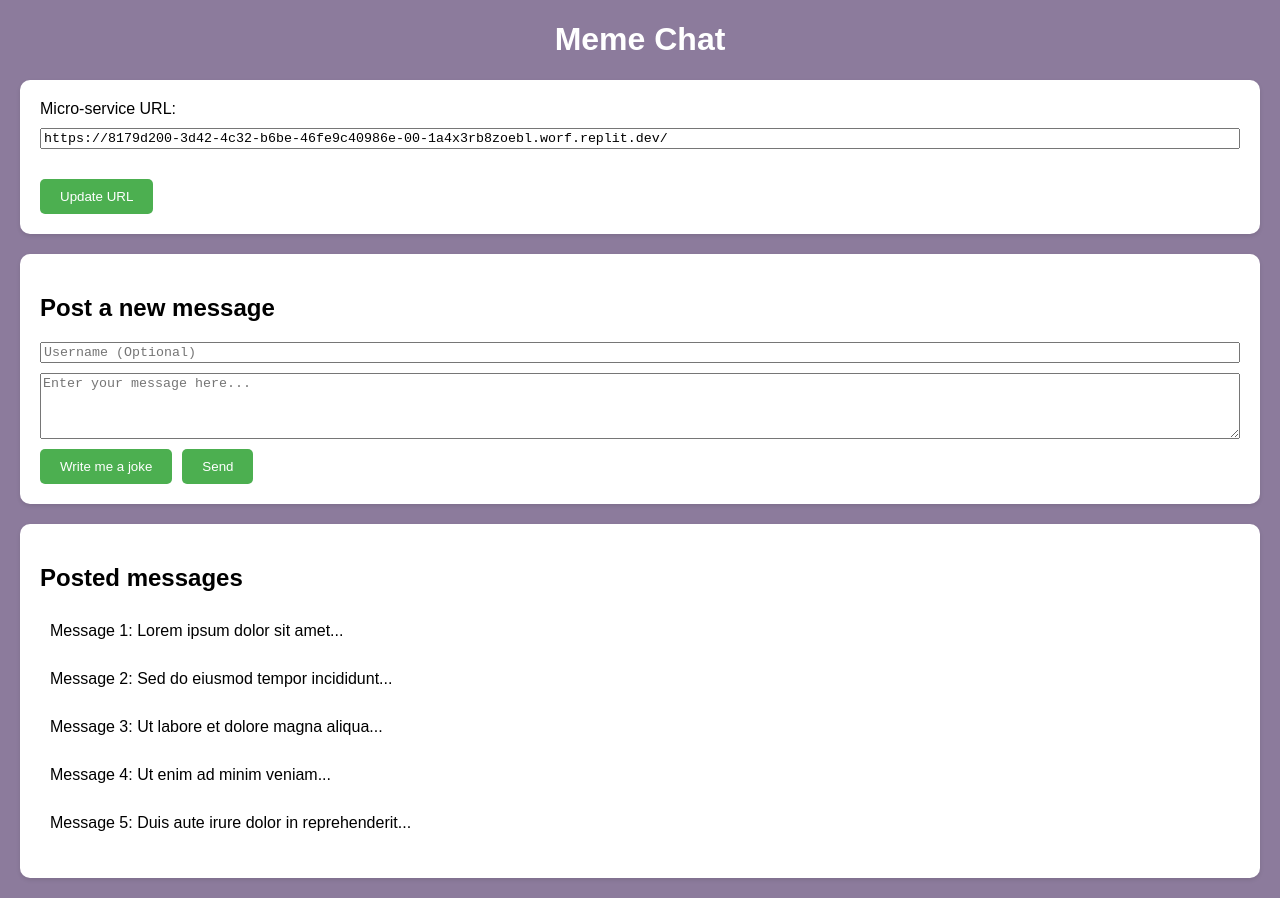
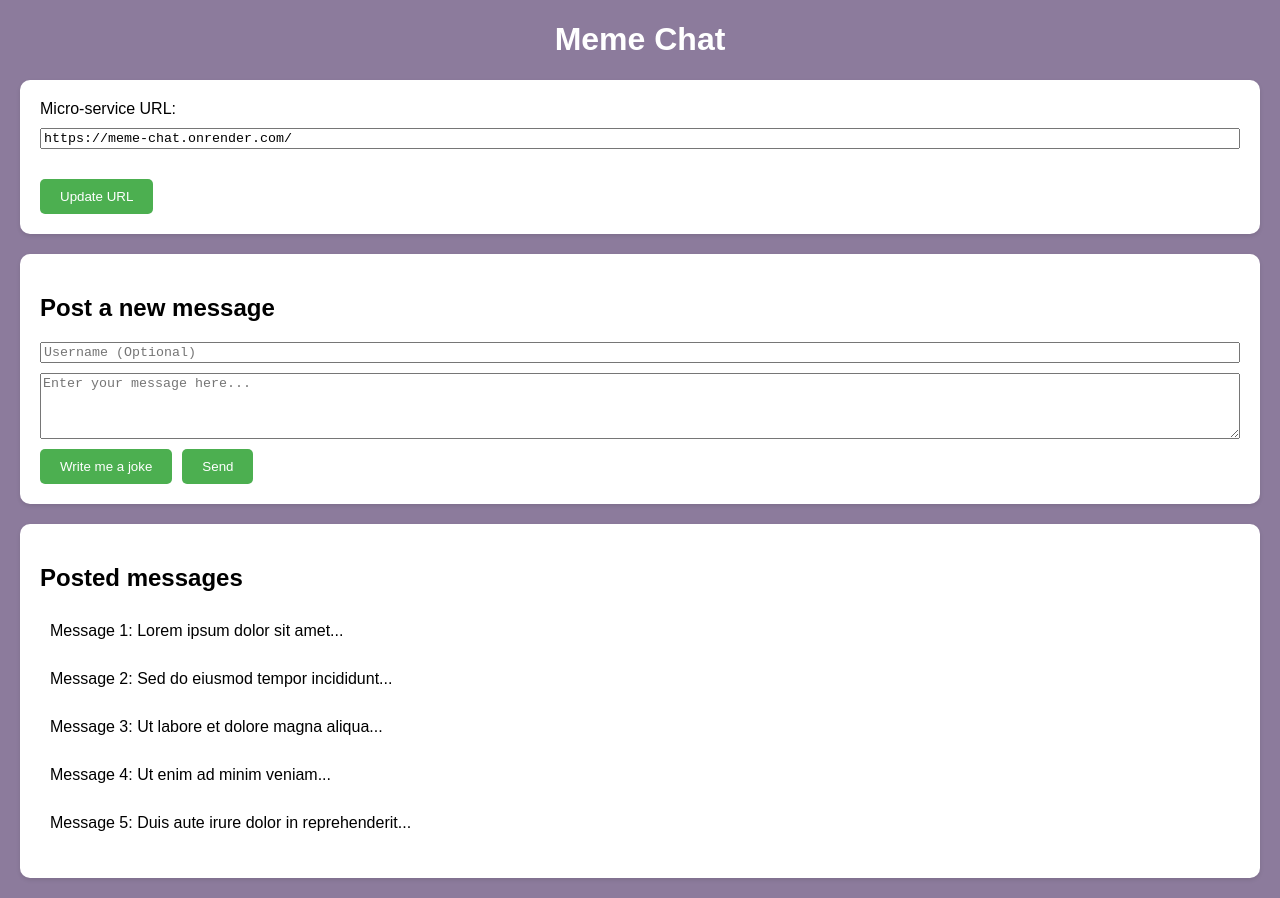
Before and after one commit to danielhuf/cs-architectures-applicatives, a plain HTML site: page TP1-3/client/index.html in a window 1280 px wide. Drawn offline with Linux system fonts and the light colour scheme; no server answers.

Commit message:
Update index.html

```diff
--- a/TP1-3/client/index.html
+++ b/TP1-3/client/index.html
@@ -12,7 +12,7 @@
       </header>
       <section id="service-url">
           <label for="microservice-url">Micro-service URL:</label>
-          <input type="text" id="microservice-url" name="microservice-url" value="https://8179d200-3d42-4c32-b6be-46fe9c40986e-00-1a4x3rb8zoebl.worf.replit.dev/" placeholder="Enter Micro-service URL here">
+          <input type="text" id="microservice-url" name="microservice-url" value="https://meme-chat.onrender.com/" placeholder="Enter Micro-service URL here">
           <button type="button" id="update-url">Update URL</button>
       </section>
       <main>
```
